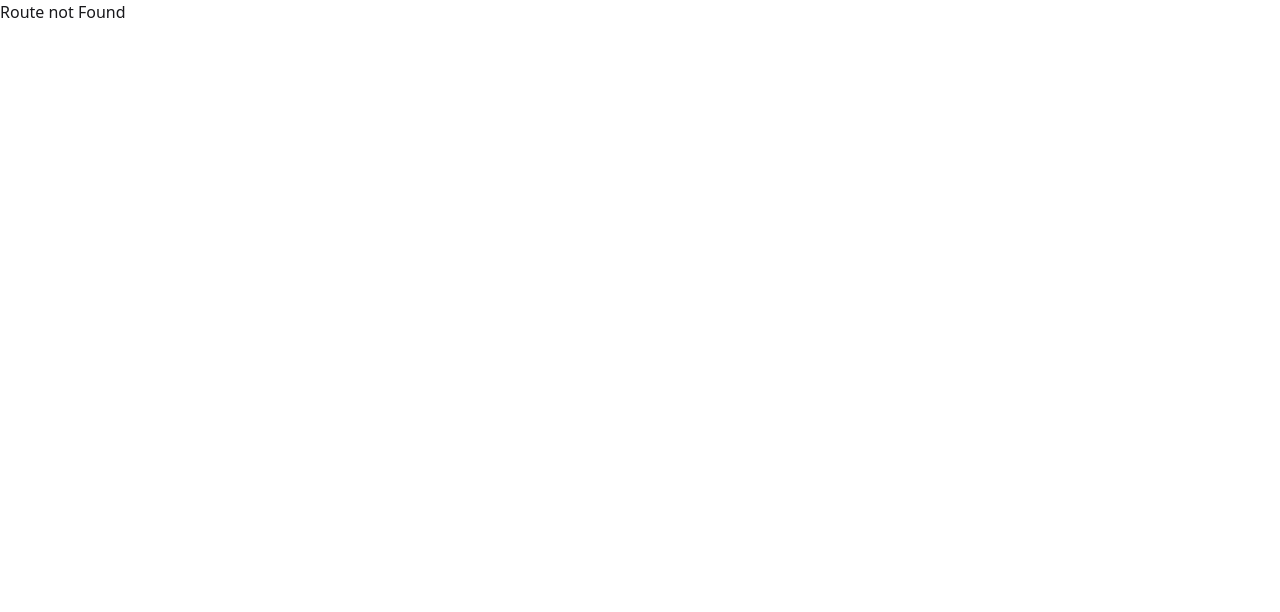
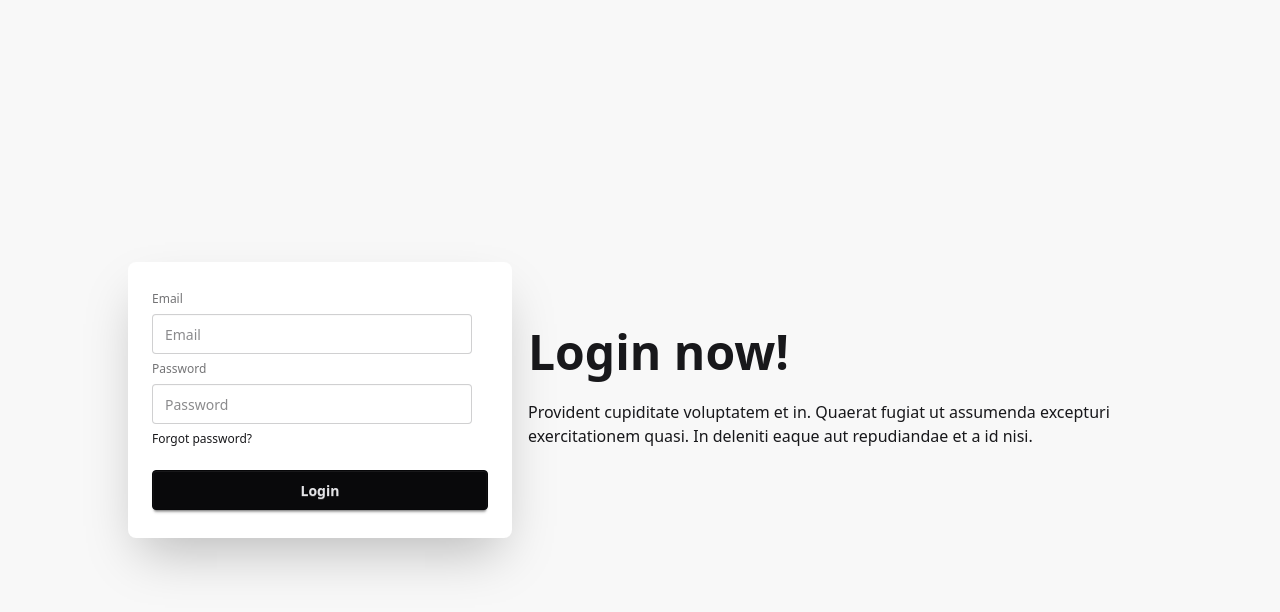
Before and after one commit to Mili-Akther/bistro-boss-client, a React (Vite) app: page /login in a window 1280 px wide. Before the commit this address had no page. Shown: the top 612 px of the page. Built offline with nearby package versions, Linux system fonts and the light colour scheme.

Commit message:
create a  simple login form without header and foooter

```diff
--- a/src/layouts/MainLayout.jsx
+++ b/src/layouts/MainLayout.jsx
@@ -1,14 +1,17 @@
-import { Outlet } from 'react-router';
+import { Outlet, useLocation } from 'react-router';
 import Navbar from '../shared/Navbar';
 import Footer from '../shared/Footer';
 
 const MainLayout = () => {
+  const location = useLocation();
+  console.log(location);
+  const noHeaderFooter = location.pathname.includes('login')
       return (
         <div className="max-w-7xl mx-auto">
 
-          <Navbar></Navbar>
+        {noHeaderFooter ||  <Navbar></Navbar>}
           <Outlet></Outlet>
-          <Footer></Footer>
+        {noHeaderFooter ||  <Footer></Footer>}
         </div>
       );
 };
--- /dev/null
+++ b/src/pages/Login/Login.jsx
@@ -0,0 +1,56 @@
+import React from 'react';
+
+const Login = () => {
+      const handleLogin = event => {
+            event.preventDefault();
+            const form = event.target;
+            const email = form.email.value;
+            const password = form.password.value;
+            console.log(email, password);
+      }
+      return (
+        <div className="hero bg-base-200 min-h-screen">
+          <div className="hero-content flex-col md:flex-row-reverse">
+            <div className="text-center  md:w-1/2 lg:text-left">
+              <h1 className="text-5xl font-bold">Login now!</h1>
+              <p className="py-6">
+                Provident cupiditate voluptatem et in. Quaerat fugiat ut
+                assumenda excepturi exercitationem quasi. In deleniti eaque aut
+                repudiandae et a id nisi.
+              </p>
+            </div>
+            <div className="card bg-base-100 md:w-1/2 max-w-sm  shadow-2xl">
+              <form onSubmit={handleLogin} className="card-body">
+                <fieldset className="fieldset">
+                  <label className="label">Email</label>
+                  <input
+                    type="email"
+                    name="email"
+                    className="input"
+                    placeholder="Email"
+                  />
+                  <label className="label">Password</label>
+                  <input
+                    type="password"
+                    className="input"
+                    placeholder="Password"
+                    name="password"
+                  />
+                  <div>
+                    <a className="link link-hover">Forgot password?</a>
+                  </div>
+
+                  <input
+                    type="submit"
+                    className="btn btn-neutral mt-4"
+                    value="Login"
+                  />
+                </fieldset>
+              </form>
+            </div>
+          </div>
+        </div>
+      );
+};
+
+export default Login;
--- a/src/routes/Routes.jsx
+++ b/src/routes/Routes.jsx
@@ -3,6 +3,7 @@
 import Home from "../pages/home/Home/Home";
 import Menu from "../pages/Menu/Menu/MEnu";
 import Order from "../pages/Order/Order";
+import Login from "../pages/Login/Login";
 
 
 
@@ -25,6 +26,10 @@
         path: "order/:category",
         element: <Order></Order>,
       },
+      {
+        path: "login",
+        element: <Login></Login>,
+      },
     ],
   },
 ]);
--- a/src/shared/Navbar.jsx
+++ b/src/shared/Navbar.jsx
@@ -33,6 +33,11 @@
       <li>
         <Link to="/shop" className="text-white">
           OUR SHOP
+        </Link>
+      </li>
+      <li>
+        <Link to="/login" className="text-white">
+         Login
         </Link>
       </li>
     </>
```
